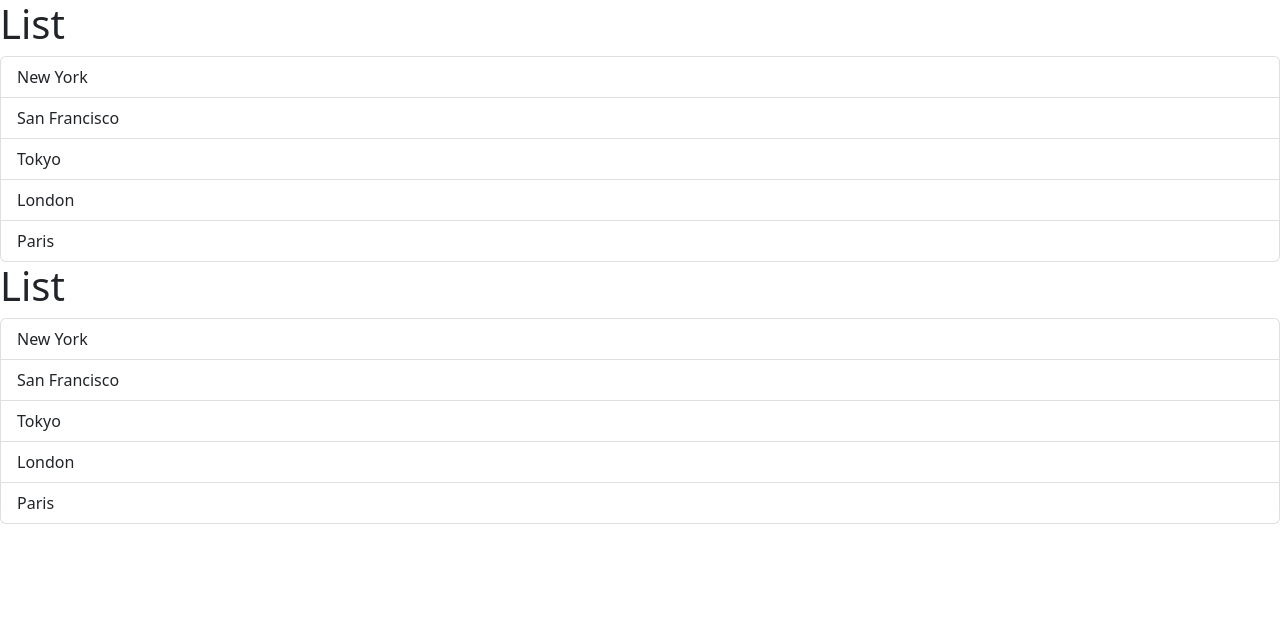
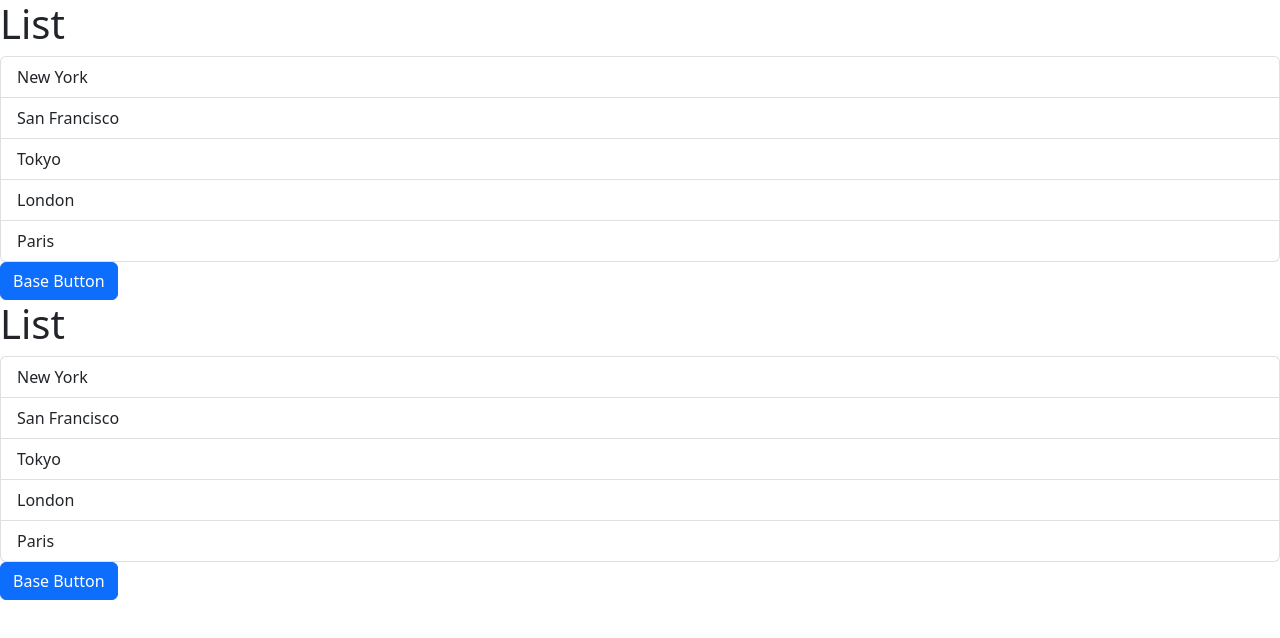
Before and after one commit to YunjunWang/mosh-react-ts, a React (Vite) app: page / in a window 1280 px wide. Shown: the top 638 px of the page. Built offline with nearby package versions, Linux system fonts and the light colour scheme.

Commit message:
Handling events

```diff
--- a/src/components/ListGroup.tsx
+++ b/src/components/ListGroup.tsx
@@ -1,4 +1,4 @@
-import { useState } from "react";
+import { useState, type MouseEvent } from "react";
 
 function ListGroup() {
   const items = ["New York", "San Francisco", "Tokyo", "London", "Paris"];
@@ -35,6 +35,15 @@ function ListGroup() {
    *
    * We can create mulitple states for the same component in the same way.
    */
+
+  const handleBtnClick = (event: MouseEvent) => {
+    /**
+     * We will get the React SythenticBaseEvent here
+     * which is a wrapper class for the DOM event that
+     * is cross-browser.
+     */
+    console.log(event);
+  };
   return (
     <>
       <h1>List</h1>
@@ -47,12 +56,22 @@ function ListGroup() {
                 : "list-group-item"
             }
             key={item}
-            onClick={() => setSelectedIndex(index)}
+            onClick={() => {
+              setSelectedIndex(index);
+            }}
           >
             {item}
           </li>
         ))}
       </ul>
+
+      <button
+        type="button"
+        className="btn btn-primary"
+        onClick={handleBtnClick}
+      >
+        Base Button
+      </button>
     </>
   );
 }
```
